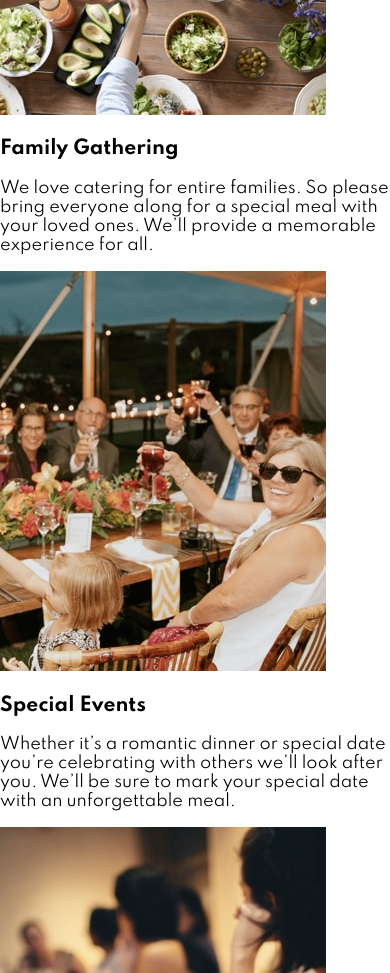
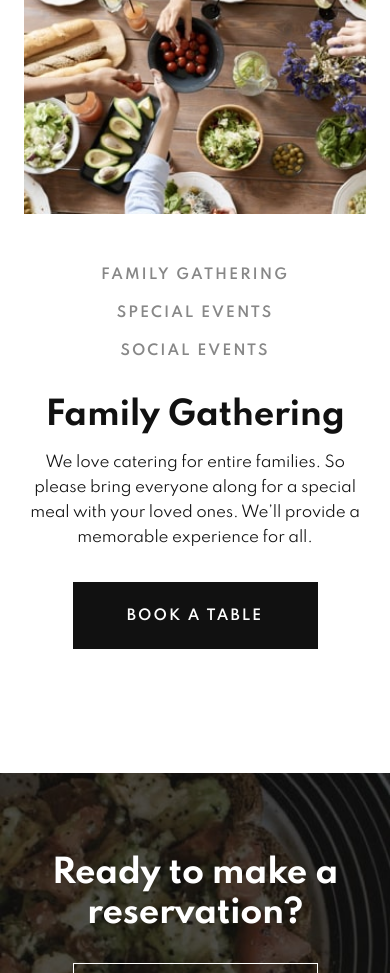
Before and after one commit to ann-dev/fem-dine-website, a Next.js app in the folder dine/: page / in a window 390 px wide. Shown: the part 3360-4333 px from the top of the page. Built offline with nearby package versions, Linux system fonts and the light colour scheme.

Commit message:
Slider base on mobile done

```diff
--- a/dine/components/common/Button/index.js
+++ b/dine/components/common/Button/index.js
@@ -3,7 +3,7 @@ import { COLORS } from 'constants/COLORS';
 
 export const Button = styled.button`
   background-color: ${COLORS.codGray};
-  border: none;
+  border: 2px solid ${COLORS.codGray};
   color: white;
   font-family: Spartan, sans-serif;
   font-size: 14px;
@@ -12,9 +12,18 @@ export const Button = styled.button`
   padding: 24px 0 22px;
   text-transform: uppercase;
   width: 245px;
+  &:hover {
+    background-color: transparent;
+    color: ${COLORS.codGray};
+    cursor: pointer;
+  }
 `;
 
 export const GhostButton = styled(Button)`
   background-color: transparent;
   border: 1px solid white;
+  &:hover {
+    background-color: white;
+    color: ${COLORS.codGray};
+  }
 `;
--- /dev/null
+++ b/dine/components/homepage/FeatureSlider/index.js
@@ -0,0 +1,42 @@
+import Link from 'next/link';
+
+import { Button } from 'components/common/Button';
+import {
+  SliderWrapper,
+  Slide,
+  SlideImage,
+  SlideControls,
+  ControlItem,
+  SlideText,
+  SlideHeading,
+  SlideDescription
+} from './styles';
+
+const FeatureSlider = () => (
+  <SliderWrapper>
+    <Slide>
+      <SlideImage>
+        <img src="./images/homepage/family-gathering-mobile.jpg" />
+      </SlideImage>
+      <SlideControls>
+        <ControlItem>Family Gathering</ControlItem>
+        <ControlItem>Special Events</ControlItem>
+        <ControlItem>Social Events</ControlItem>
+      </SlideControls>
+      <SlideText>
+        <SlideHeading>Family Gathering</SlideHeading>
+        <SlideDescription>
+          We love catering for entire families. So please bring everyone along
+          for a special meal with your loved ones. We’ll provide a memorable
+          experience for all.
+        </SlideDescription>
+      </SlideText>
+    </Slide>
+
+    <Link href="/booking">
+      <Button>Book a table</Button>
+    </Link>
+  </SliderWrapper>
+);
+
+export default FeatureSlider;
--- /dev/null
+++ b/dine/components/homepage/FeatureSlider/styles.js
@@ -0,0 +1,69 @@
+import styled from 'styled-components';
+import { COLORS } from 'constants/COLORS';
+
+export const SliderWrapper = styled.div`
+  color: ${COLORS.codGray};
+  padding: 80px 24px 124px;
+  position: relative;
+  text-align: center;
+`;
+
+export const Slide = styled.div``;
+
+export const SlideImage = styled.div`
+  object-fit: cover;
+  width: 100%auto;
+  img {
+    width: 100%;
+  }
+`;
+
+export const SlideControls = styled.ul`
+  list-style: none;
+  margin-top: 48px;
+  padding: 0;
+`;
+
+export const ControlItem = styled.li`
+  color: ${COLORS.shuttleGray};
+  display: block;
+  font-size: 14px;
+  font-weight: 600;
+  letter-spacing: 2px;
+  opacity: 50%;
+  text-transform: uppercase;
+  &::after {
+    background-color: ${COLORS.beaver};
+    bottom: 0;
+    content: '';
+    display: block;
+    height: 1px;
+    margin: 5px auto 15px;
+    opacity: 0;
+    width: 30px;
+  }
+  &:hover {
+    cursor: pointer;
+    opacity: 100%;
+  }
+  &:hover::after {
+    opacity: 100%;
+  }
+`;
+
+export const SlideText = styled.div`
+  margin-top: 30px;
+`;
+
+export const SlideHeading = styled.span`
+  font-size: 32px;
+  font-weight: 700;
+  letter-spacing: -0.4px;
+`;
+
+export const SlideDescription = styled.p`
+    font-size: 15px;
+    letter-spacing: -0.19px;
+    line-height: 25px;
+    margin: 16px 0 32px;
+`
--- a/dine/constants/COLORS.js
+++ b/dine/constants/COLORS.js
@@ -1,7 +1,7 @@
 export const COLORS = {
     beaver: "rgb(158, 127, 102)",
     codGray: "rgb(17, 17, 17)",
-    ebony_clay: "hsl(218°, 21%, 18%)",
+    ebonyClay: "hsl(218°, 21%, 18%)",
     mirage: "hsl(234°, 30%, 13%)",
-    shuttle_gray: "hsl(217°, 14%, 42%)"
+    shuttleGray: "hsl(217°, 14%, 42%)"
 };
--- a/dine/pages/index.js
+++ b/dine/pages/index.js
@@ -1,8 +1,9 @@
 import Head from 'next/head';
 import Link from 'next/link';
 
+import { GhostButton } from 'components/common/Button';
 import Cta from 'components/homepage/Cta';
-import { Button, GhostButton } from 'components/common/Button';
+import FeatureSlider from 'components/homepage/FeatureSlider';
 
 const Home = () => (
   <div>
@@ -98,43 +99,7 @@ const Home = () => (
         </ul>
       </div>
 
-      <div>
-        <div>
-          <img src="./images/homepage/family-gathering-mobile.jpg" />
-          <h3>Family Gathering</h3>
-          <p>
-            We love catering for entire families. So please bring everyone along
-            for a special meal with your loved ones. We’ll provide a memorable
-            experience for all.
-          </p>
-        </div>
-        <div>
-          <img src="./images/homepage/special-events-mobile.jpg" />
-          <h3>Special Events</h3>
-          <p>
-            Whether it’s a romantic dinner or special date you’re celebrating
-            with others we’ll look after you. We’ll be sure to mark your special
-            date with an unforgettable meal.
-          </p>
-        </div>
-        <div>
-          <img src="./images/homepage/social-events-mobile.jpg" />
-          <h3>Social Events</h3>
-          <p>
-            Are you looking to have a larger social event? No problem! We’re
-            more than happy to cater for big parties. We’ll work with you to
-            make your event a hit with everyone.
-          </p>
-        </div>
-        <Link href="/booking">
-          <Button>Book a table</Button>
-        </Link>
-        <ul>
-          <li>Family Gathering</li>
-          <li>Special Events</li>
-          <li>Social Events</li>
-        </ul>
-      </div>
+      <FeatureSlider />
       <Cta />
     </main>
   </div>
```
Also changed, not shown: dine/components/homepage/FeatureSlider/SliderData.js (added, +23 -0 lines).
